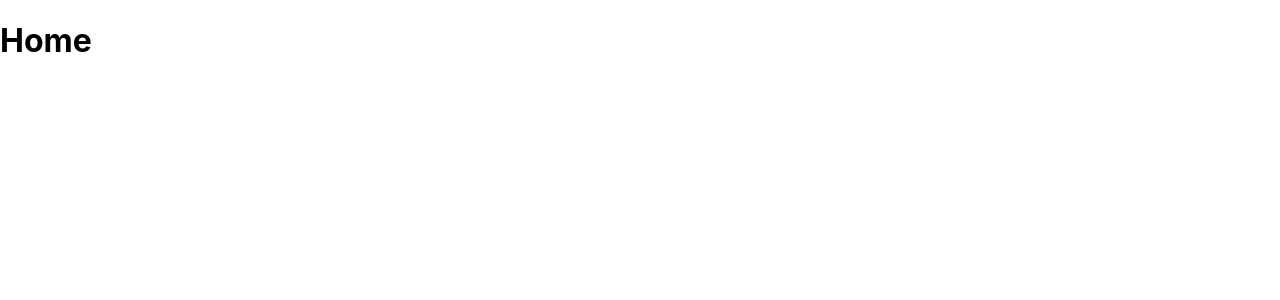
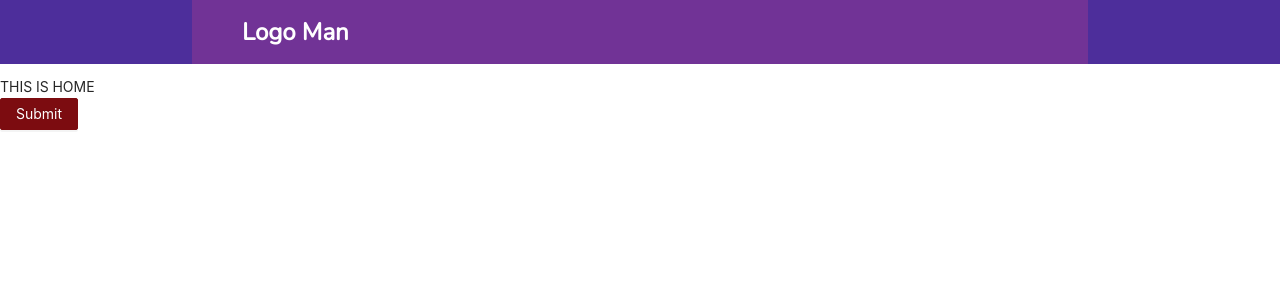
Before and after one commit to kukuhBaiquni/custom_fe, a React (Create React App) app: page / in a window 1280 px wide. Shown: the top 300 px of the page. Built offline with nearby package versions, Linux system fonts and the light colour scheme.

Commit message:
reunit lib

```diff
--- a/craco.config.js
+++ b/craco.config.js
@@ -1,4 +1,5 @@
 const CracoAlias = require('craco-alias')
+const CracoLessPlugin = require('craco-less')
 
 module.exports = {
   plugins: [
@@ -8,5 +9,16 @@ module.exports = {
         source: 'jsconfig',
       },
     },
+    {
+      plugin: CracoLessPlugin,
+      options: {
+        lessLoaderOptions: {
+          lessOptions: {
+            modifyVars: { '@primary-color': '#7C0C10' },
+            javascriptEnabled: true,
+          },
+        },
+      },
+    },
   ],
 }
--- a/package.json
+++ b/package.json
@@ -11,6 +11,7 @@
     "@testing-library/user-event": "^12.6.0",
     "antd": "^4.10.3",
     "craco-alias": "^2.1.1",
+    "craco-less": "^1.17.1",
     "dayjs": "^1.10.3",
     "lodash": "^4.17.20",
     "qs": "^6.9.6",
--- /dev/null
+++ b/src/components/Navbar.jsx
@@ -0,0 +1,30 @@
+import { Layout, Menu } from 'antd'
+import { H1 } from 'fragments/Typography'
+import styled from 'styled-components'
+
+const { Header } = Layout
+const { Item } = Menu
+
+const FluidNavbarContainer = styled.div`
+  width: 100%;
+  background-color: #4d2e9b;
+`
+
+const NavigationBar = styled(Header)`
+  background-color: #713396;
+  height: 100%;
+  width: 70%;
+  margin: auto;
+`
+
+function Navbar() {
+  return (
+    <FluidNavbarContainer>
+      <NavigationBar>
+        <H1>Logo Man</H1>
+      </NavigationBar>
+    </FluidNavbarContainer>
+  )
+}
+
+export default Navbar
--- /dev/null
+++ b/src/fragments/Typography.js
@@ -0,0 +1,13 @@
+import styled from 'styled-components'
+
+/* eslint-disable import/prefer-default-export */
+
+const H1 = styled.h1`
+  font-family: 'Nunito';
+  font-weight: 800;
+  font-size: 1.5rem;
+  color: #fff;
+`
+export {
+  H1,
+}
--- a/src/index.jsx
+++ b/src/index.jsx
@@ -1,7 +1,7 @@
 import React from 'react'
 import ReactDOM from 'react-dom'
-import './index.css'
-import Home from './pages'
+import './index.less'
+import Home from './pages/Home'
 import reportWebVitals from './reportWebVitals'
 
 ReactDOM.render(
--- a/src/index.css
+++ b/src/index.less
@@ -1,3 +1,13 @@
+@import '~antd/dist/antd.less';
+
+* {
+  box-sizing: border-box;
+}
+
+html {
+    scroll-behavior: smooth;
+}
+
 body {
   margin: 0;
   font-family: -apple-system, BlinkMacSystemFont, 'Segoe UI', 'Roboto', 'Oxygen',
@@ -11,3 +21,20 @@ code {
   font-family: source-code-pro, Menlo, Monaco, Consolas, 'Courier New',
     monospace;
 }
+
+::-webkit-scrollbar {
+  width: 1vh;
+}
+
+::-webkit-scrollbar-track {
+  background: #f1f1f1;
+}
+
+::-webkit-scrollbar-thumb {
+  background: #a0a0a0;
+  border-radius: .5vh;
+}
+
+::-webkit-scrollbar-thumb:hover {
+  background: #7c7c7c;
+}
--- /dev/null
+++ b/src/pages/Home/index.jsx
@@ -0,0 +1,15 @@
+import { Fragment } from 'react'
+import Navbar from 'components/Navbar'
+import { Button } from 'antd'
+
+function Home() {
+  return (
+    <Fragment>
+      <Navbar />
+      <div>THIS IS HOME</div>
+      <Button type="primary">Submit</Button>
+    </Fragment>
+  )
+}
+
+export default Home
--- a/src/pages/index.jsx
+++ /dev/null
@@ -1,9 +0,0 @@
-function Home() {
-  return (
-    <div>
-      <h1>Home</h1>
-    </div>
-  )
-}
-
-export default Home
```
Also changed, not shown: src/setupTests.js (deleted, +0 -5 lines), .babelrc.js (deleted), src/fragments/Theme.js (added), src/logo.svg (deleted), 1 other file (tests, documents, lock files or other folders).
